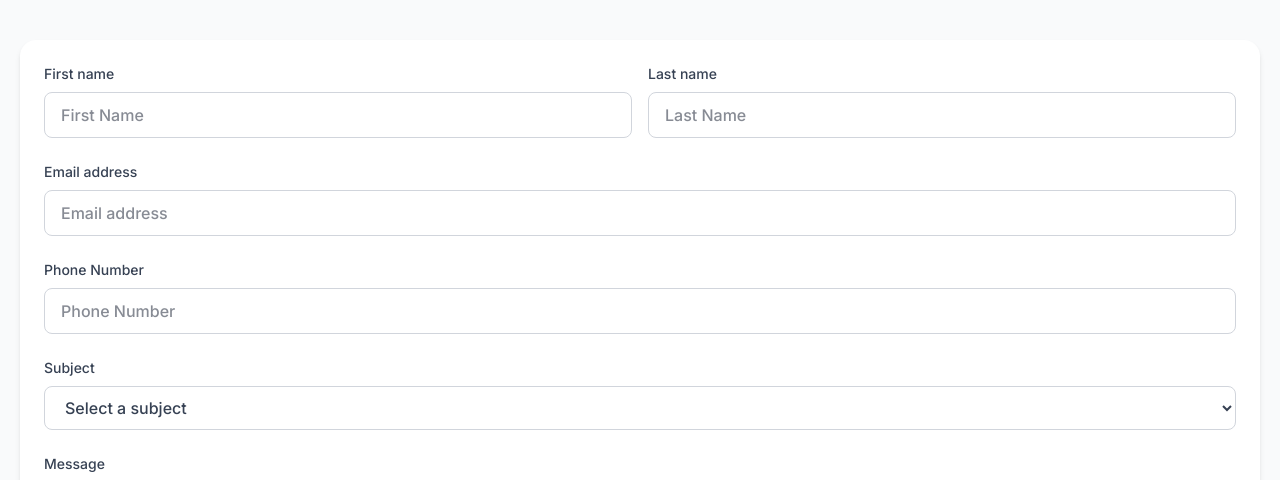
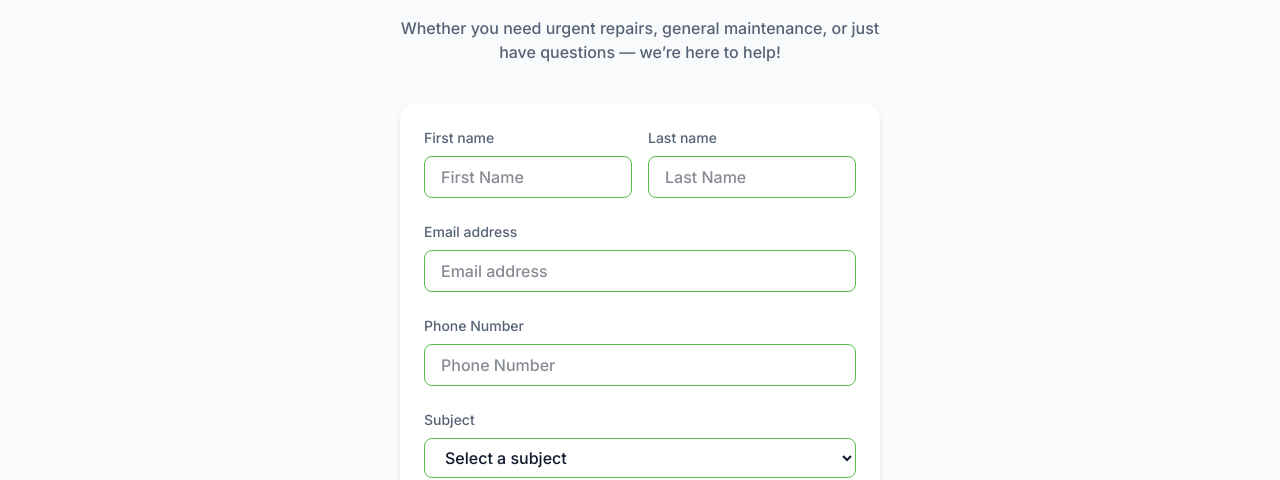
Before and after one commit to GilaniRabbu/fast-fix, a Next.js app: page /contact in a window 1280 px wide. Shown: the part 297-777 px from the top of the page. Built offline with nearby package versions, Linux system fonts and the light colour scheme; no server answers.

Commit message:
updated contact

```diff
--- a/components/contact/Contact.tsx
+++ b/components/contact/Contact.tsx
@@ -2,7 +2,6 @@
 
 import { useState } from "react";
 import { Send } from "lucide-react";
-import ContainerWrapper from "@/components/common/ContainerWrapper";
 
 export default function ContactForm() {
   const [formData, setFormData] = useState({
@@ -35,7 +34,7 @@ export default function ContactForm() {
 
   return (
     <section className="py-16 md:py-8">
-      <ContainerWrapper>
+      <div className="max-w-xl mx-auto px-4 md:px-8 lg:px-12">
         <div className="text-center mb-10">
           <h2 className="text-3xl md:text-4xl font-bold mb-4">
             Let’s schedule your next service with FastFix
@@ -48,13 +47,13 @@ export default function ContactForm() {
 
         <form
           onSubmit={handleSubmit}
-          className="space-y-6 bg-white p-6 rounded-2xl shadow-md"
+          className="space-y-6 p-6 rounded-2xl shadow-md bg-white dark:bg-slate-800"
         >
-          <div className="grid grid-cols-1 md:grid-cols-2 gap-4">
+          <div className="grid gap-4 grid-cols-1 md:grid-cols-2">
             <div>
               <label
                 htmlFor="firstName"
-                className="block text-sm font-medium text-gray-700"
+                className="block text-sm font-medium text-muted-foreground"
               >
                 First name
               </label>
@@ -66,13 +65,14 @@ export default function ContactForm() {
                 onChange={handleInputChange}
                 placeholder="First Name"
                 required
-                className="mt-2 w-full px-4 py-2.5 border border-gray-300 rounded-md focus:ring-2 focus:ring-red-500 focus:outline-none"
+                className="w-full mt-2 px-4 py-2 rounded-md border focus:outline-none focus:ring-2 focus:ring-red-500"
               />
             </div>
+
             <div>
               <label
                 htmlFor="lastName"
-                className="block text-sm font-medium text-gray-700"
+                className="block text-sm font-medium text-muted-foreground"
               >
                 Last name
               </label>
@@ -84,7 +84,7 @@ export default function ContactForm() {
                 onChange={handleInputChange}
                 placeholder="Last Name"
                 required
-                className="mt-2 w-full px-4 py-2.5 border border-gray-300 rounded-md focus:ring-2 focus:ring-red-500 focus:outline-none"
+                className="w-full mt-2 px-4 py-2 rounded-md border focus:outline-none focus:ring-2 focus:ring-red-500"
               />
             </div>
           </div>
@@ -92,7 +92,7 @@ export default function ContactForm() {
           <div>
             <label
               htmlFor="email"
-              className="block text-sm font-medium text-gray-700"
+              className="block text-sm font-medium text-muted-foreground"
             >
               Email address
             </label>
@@ -104,14 +104,14 @@ export default function ContactForm() {
               onChange={handleInputChange}
               placeholder="Email address"
               required
-              className="mt-2 w-full px-4 py-2.5 border border-gray-300 rounded-md focus:ring-2 focus:ring-red-500 focus:outline-none"
+              className="w-full mt-2 px-4 py-2 rounded-md border focus:outline-none focus:ring-2 focus:ring-red-500"
             />
           </div>
 
           <div>
             <label
               htmlFor="phone"
-              className="block text-sm font-medium text-gray-700"
+              className="block text-sm font-medium text-muted-foreground"
             >
               Phone Number
             </label>
@@ -123,14 +123,14 @@ export default function ContactForm() {
               onChange={handleInputChange}
               placeholder="Phone Number"
               required
-              className="mt-2 w-full px-4 py-2.5 border border-gray-300 rounded-md focus:ring-2 focus:ring-red-500 focus:outline-none"
+              className="w-full mt-2 px-4 py-2 rounded-md border focus:outline-none focus:ring-2 focus:ring-red-500"
             />
           </div>
 
           <div>
             <label
               htmlFor="subject"
-              className="block text-sm font-medium text-gray-700"
+              className="block text-sm font-medium text-muted-foreground"
             >
               Subject
             </label>
@@ -140,7 +140,7 @@ export default function ContactForm() {
               value={formData.subject}
               onChange={handleInputChange}
               required
-              className="mt-2 w-full px-4 py-2.5 border border-gray-300 rounded-md focus:ring-2 focus:ring-red-500 focus:outline-none text-gray-700"
+              className="w-full mt-2 px-4 py-2 rounded-md border focus:outline-none focus:ring-2 focus:ring-red-500"
             >
               <option value="">Select a subject</option>
               <option value="repair">Repair</option>
@@ -155,7 +155,7 @@ export default function ContactForm() {
           <div>
             <label
               htmlFor="message"
-              className="block text-sm font-medium text-gray-700"
+              className="block text-sm font-medium text-muted-foreground"
             >
               Message
             </label>
@@ -167,19 +167,19 @@ export default function ContactForm() {
               rows={4}
               placeholder="Any additional information..."
               required
-              className="mt-2 w-full px-4 py-2.5 border border-gray-300 rounded-md focus:ring-2 focus:ring-red-500 focus:outline-none"
+              className="w-full mt-2 px-4 py-2 rounded-md border focus:outline-none focus:ring-2 focus:ring-red-500"
             />
           </div>
 
           <button
             type="submit"
-            className="w-full bg-red-600 hover:bg-red-700 text-white font-semibold py-3 rounded-md transition-colors flex items-center justify-center gap-2"
+            className="w-full cursor-pointer py-3 font-semibold rounded-md flex items-center justify-center gap-2 transition-colors text-white bg-red-600 hover:bg-red-700"
           >
             <Send className="w-4 h-4" />
             Send Message
           </button>
         </form>
-      </ContainerWrapper>
+      </div>
     </section>
   );
 }
```
